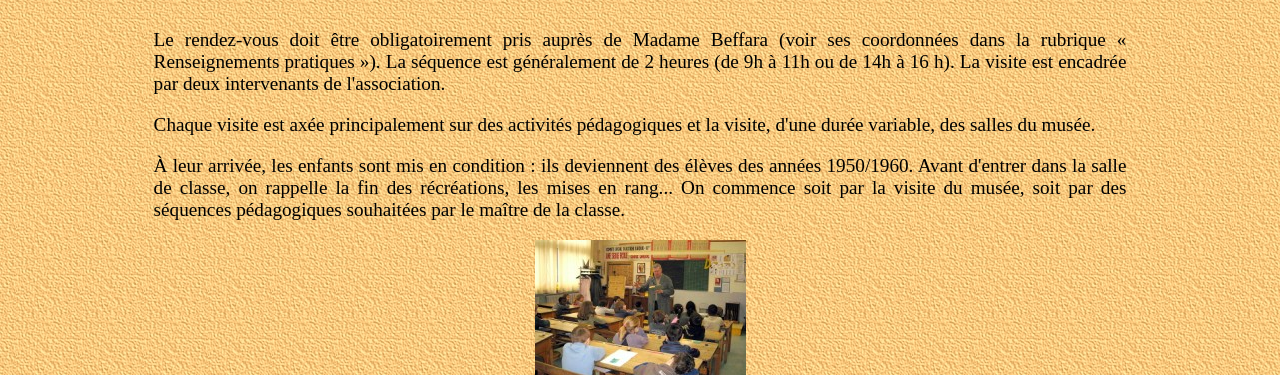
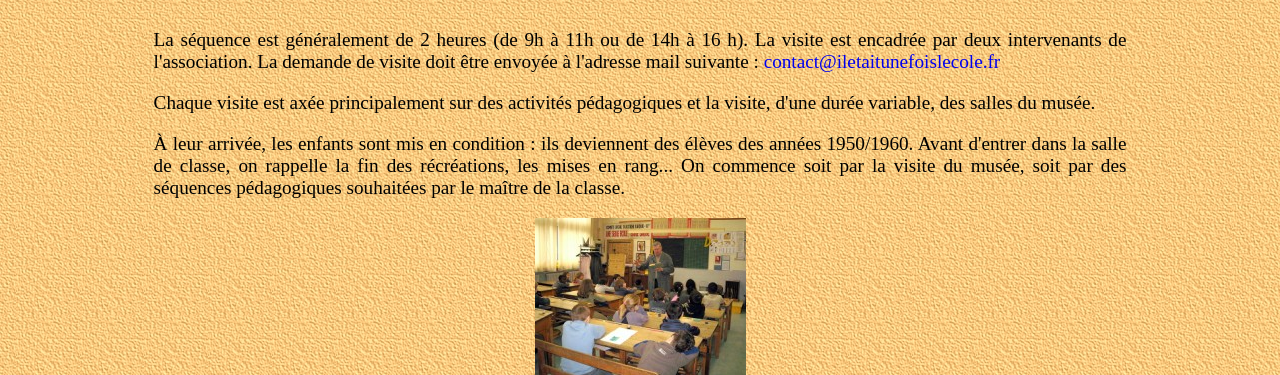
Before and after one commit to vbeffara/musee, an Eleventy site: page src/Une-classe-au-musee/index.md in a window 1280 px wide. Shown: the part 725-1100 px from the top of the page. Built offline with nearby package versions, Linux system fonts and the light colour scheme; Eleventy itself is replaced by a stand-in of ours; files that its build step writes are made by us from their sources.

Commit message:
📚 Update README with deploy command, revise contact details and pricing in practical info, and adjust visit request instructions

```diff
--- a/src/Une-classe-au-musee/index.md
+++ b/src/Une-classe-au-musee/index.md
@@ -7,10 +7,10 @@ subtitle: Déroulement d'une séquence
 author: Michel Jaulin
 ---
 
-Le rendez-vous doit être obligatoirement pris auprès de Madame Beffara (voir ses
-coordonnées dans la rubrique « Renseignements pratiques »). La séquence est
-généralement de 2 heures (de 9h à 11h ou de 14h à 16 h). La visite est encadrée
-par deux intervenants de l'association.
+La séquence est généralement de 2 heures (de 9h à 11h ou de 14h à 16 h). La
+visite est encadrée par deux intervenants de l'association. La demande de visite
+doit être envoyée à l'adresse mail suivante :
+[contact@iletaitunefoislecole.fr](mailto:contact@iletaitunefoislecole.fr)
 
 Chaque visite est axée principalement sur des activités pédagogiques et
 la visite, d'une durée variable, des salles du musée.
```
Also changed, not shown: src/Renseignements-pratiques/index.md (+3 -4 lines), README.md, src/L-equipe/Michelle_Leprevost.jpg.
